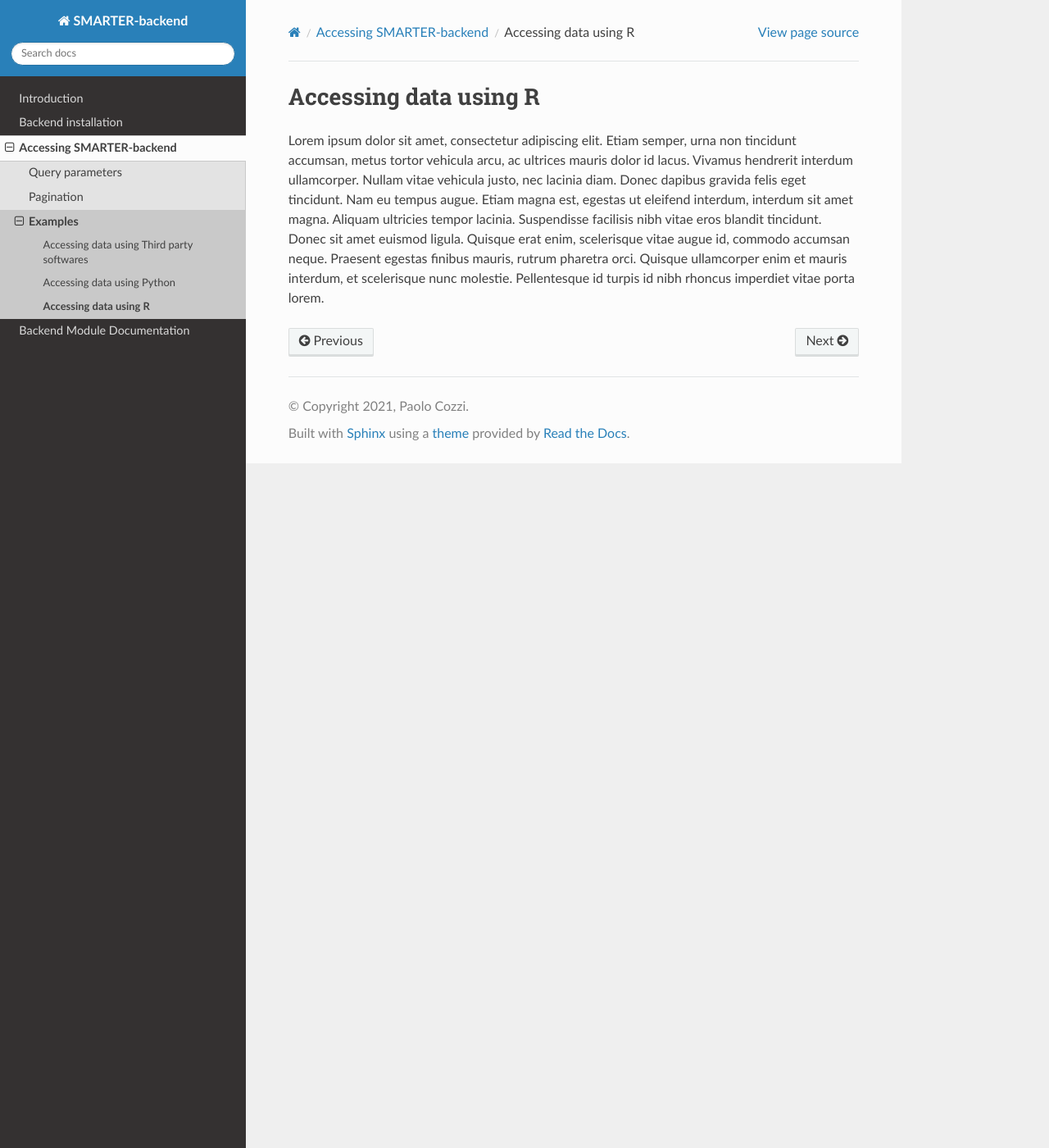
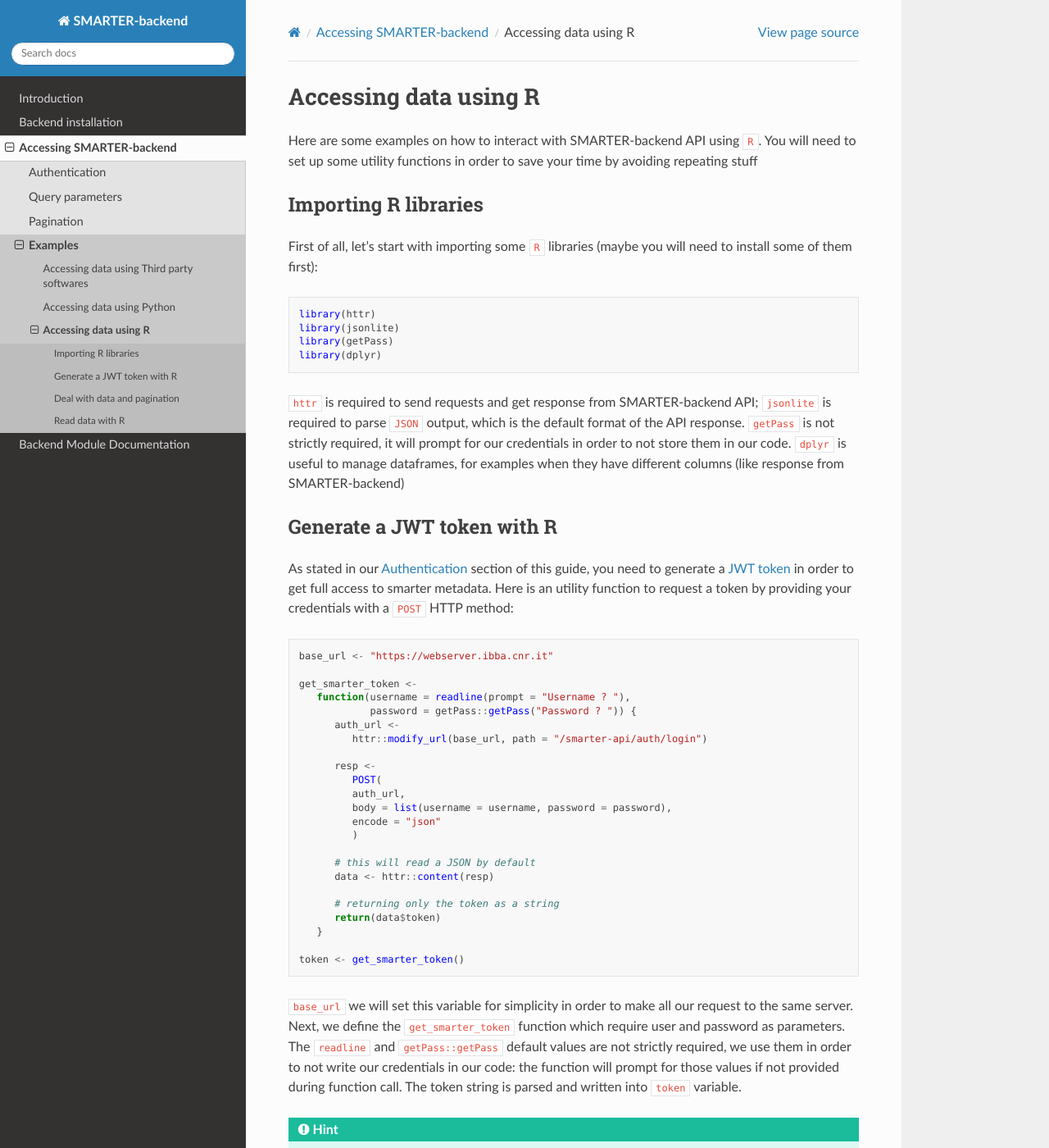
Before and after one commit to cnr-ibba/SMARTER-backend, a Sphinx documentation site: the page built from flask-data/smarter/docs/source/accessing/r.rst, in a window 1280 px wide and 1400 px high. Shown: the whole window at 82% size. Built offline with Sphinx 7.4.7 and the Read the Docs theme 2.0.0, drawn with Linux system fonts in a browser that asks for light colours; some of the changed text lies outside the part shown.

Commit message:
:memo: ducument data access with R

```diff
--- a/flask-data/smarter/docs/source/accessing.rst
+++ b/flask-data/smarter/docs/source/accessing.rst
@@ -1,6 +1,9 @@
 
 Accessing SMARTER-backend
 =========================
+
+Authentication
+--------------
 
 In the following sections you will find examples on how to interact with the
 SMARTER-backend in different ways. Regardless the method your prefer, you are
--- a/flask-data/smarter/docs/source/accessing/r.rst
+++ b/flask-data/smarter/docs/source/accessing/r.rst
@@ -5,13 +5,185 @@ Accessing data using R
 .. toctree::
    :maxdepth: 4
 
-Lorem ipsum dolor sit amet, consectetur adipiscing elit. Etiam semper, urna non
-tincidunt accumsan, metus tortor vehicula arcu, ac ultrices mauris dolor id lacus.
-Vivamus hendrerit interdum ullamcorper. Nullam vitae vehicula justo, nec lacinia diam.
-Donec dapibus gravida felis eget tincidunt. Nam eu tempus augue. Etiam magna est,
-egestas ut eleifend interdum, interdum sit amet magna. Aliquam ultricies tempor lacinia.
-Suspendisse facilisis nibh vitae eros blandit tincidunt. Donec sit amet euismod ligula.
-Quisque erat enim, scelerisque vitae augue id, commodo accumsan neque. Praesent
-egestas finibus mauris, rutrum pharetra orci. Quisque ullamcorper enim et mauris
-interdum, et scelerisque nunc molestie. Pellentesque id turpis id nibh rhoncus
-imperdiet vitae porta lorem.
+Here are some examples on how to interact with SMARTER-backend API using ``R``.
+You will need to set up some utility functions in order to save your time by avoiding
+repeating stuff
+
+Importing R libraries
+---------------------
+
+First of all, let's start with importing some ``R`` libraries (maybe you will need
+to install some of them first):
+
+.. code-block:: r
+
+   library(httr)
+   library(jsonlite)
+   library(getPass)
+   library(dplyr)
+
+``httr`` is required to send requests and get response from SMARTER-backend API;
+``jsonlite`` is required to parse ``JSON`` output, which is the default format
+of the API response. ``getPass`` is not strictly required, it will prompt for our
+credentials in order to not store them in our code. ``dplyr`` is useful to manage
+dataframes, for examples when they have different columns (like response from
+SMARTER-backend)
+
+Generate a JWT token with R
+---------------------------
+
+As stated in our :ref:`Authentication` section of this guide, you need to generate
+a :ref:`JWT token <JWT Authentication>` in order to get full access to smarter
+metadata. Here is an utility function to request a token by providing your
+credentials with a ``POST`` HTTP method:
+
+.. code-block:: r
+
+   base_url <- "https://webserver.ibba.cnr.it"
+
+   get_smarter_token <-
+      function(username = readline(prompt = "Username ? "),
+               password = getPass::getPass("Password ? ")) {
+         auth_url <-
+            httr::modify_url(base_url, path = "/smarter-api/auth/login")
+
+         resp <-
+            POST(
+            auth_url,
+            body = list(username = username, password = password),
+            encode = "json"
+            )
+
+         # this will read a JSON by default
+         data <- httr::content(resp)
+
+         # returning only the token as a string
+         return(data$token)
+      }
+
+   token <- get_smarter_token()
+
+``base_url`` we will set this variable for simplicity in order to make all our
+request to the same server. Next, we define the ``get_smarter_token`` function
+which require user and password as parameters. The ``readline`` and ``getPass::getPass``
+default values are not strictly required, we use them in order to not write our
+credentials in our code: the function will prompt for those values if not provided
+during function call. The token string is parsed and written into ``token`` variable.
+
+.. hint::
+
+   Rstudio has a dedicated section on `Securing Credentials <https://db.rstudio.com/best-practices/managing-credentials/>`_.
+   We recommend to follow their guidelines.
+
+Deal with data and pagination
+-----------------------------
+
+Next, before starting query SMARTER-backend, we can define some utility function
+(as suggested by `Best practices for API packages <https://cran.r-project.org/web/packages/httr/vignettes/api-packages.html>`_)
+in order to deal with pagination and API errors. We will read our data with
+``jsonlite`` package in order to **flatten** our results (read nested object and
+add them as a column in the resulting dataframe):
+
+.. code-block:: r
+
+   read_url <- function(url, token, query = list()) {
+      # getting the required url
+      resp <-
+         GET(url, query = query, add_headers(Authorization = paste("Bearer", token)))
+
+      # check errors
+      if (http_type(resp) != "application/json") {
+         stop("API did not return json", call. = FALSE)
+      }
+
+      # parse a JSON response. fromJSON to flatten results
+      parsed <-
+         jsonlite::fromJSON(content(resp, "text", encoding = "utf-8"), flatten =
+                              TRUE)
+
+      # deal with API errors
+      if (http_error(resp)) {
+         stop(
+            sprintf(
+            "SMARTER API returned an error [%s]: '%s'",
+            status_code(resp),
+            parsed$message
+            ),
+            call. = FALSE
+         )
+      }
+
+      return(parsed)
+   }
+
+
+   get_smarter_data <- function(url, token, query = list()) {
+      # read and parse url
+      parsed <- read_url(url, token, query)
+
+      # track results in df
+      results <- parsed$items
+
+      # check for pagination
+      while (!is.null(parsed$`next`)) {
+         # append next value to base url
+         next_url <- httr::modify_url(base_url, path = parsed$`next`)
+
+         # query arguments are already in url
+         parsed <- read_url(next_url, token)
+
+         # append new results to df
+         results <- dplyr::bind_rows(results, parsed$items)
+      }
+
+      # return an S3 obj (with last values read)
+      structure(list(
+         content = parsed,
+         url = url,
+         results = results
+      ),
+      class = "smarter_api")
+   }
+
+
+Our functions will take an ``url`` parameter, which will be our API endpoint, the
+``token`` that will be added in the header request as described in :ref:`Authentication`
+section of our documentation and ``query``, which will be a list of
+parameters that will enhance our queries as described in :ref:`Query parameters`
+
+Read data with R
+----------------
+
+Next we can try to read data from our API by defining custom functions around
+the desidered endpoint. This function will call the function we defined before
+and will return all the results in a *dataframe*. For example, to deal with the
+Breed endpoint:
+
+.. code-block:: r
+
+   get_smarter_breeds <- function(token, query = list()) {
+      url <- httr::modify_url(base_url, path = "/smarter-api/breeds")
+      data <- get_smarter_data(url, token, query)
+      results <- data$results
+      return(results)
+   }
+
+   goat_breeds <-
+      get_smarter_breeds(token, query = list(species = "Goat"))
+
+the ``get_smarter_breeds`` will be a generic function able to return all the SMARTER
+breed. If you want to select only the *Goat* breed, we can specify ``species = "Goat"``
+as the ``query`` parameters. If you need to filter using another parameters, for
+example for searcing the *land* term as in the :ref:`Query parameters` example,
+you will call the same function by passing a new parameter:
+
+.. code-block:: r
+
+   search_goat_breeds <-
+      get_smarter_breeds(token, query = list(
+         species = "Goat", search = "land")
+      )
+
+``search_goat_breeds`` will be a dataframe with the same results of the query URL::
+
+   https://webserver.ibba.cnr.it/smarter-api/breeds?species=Goat&search=land
```
